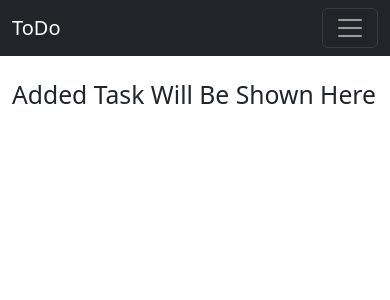
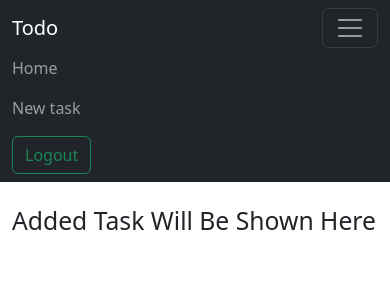
Before and after one commit to Yasir-GitAc/Django-crm-codemy, a Django app: page / in a window 390 px wide, after a click that opens the changed part. Shown: the top 300 px of the page. Run offline with Django 4.2, Linux system fonts and the light colour scheme; a user stored in the database is signed in; data comes from the database, SQL or seed files in the repository; both versions use the stored data as it was after the commit.

Commit message:
'responsive'

```diff
--- a/templates/home.html
+++ b/templates/home.html
@@ -8,14 +8,14 @@
       {% for task in tasks %}
         <div class="container">
           <div class="card" style="width:30rem;">
-            <div class="card-header header-dark bg-dark" style="color: white;">
+            <div class="card-header text-bg-dark mb-3" style="color: white;">
               {{task.title}}
             </div>
             <div class="card-body">
               {% if task.completed %}
                 <h5 class="card-title">Task Completed</h5>
               {% else %}
-                <h5 class="card-title">Task UnCompleted</h5>
+                <h5 class="card-title">Task InCompleted</h5>
               {% endif %}
               <p class="card-text">{{task.description}}</p>
               <a href="{% url "update_task" task.id %}" class="btn btn-outline-success" style="width:5em;">update</a>
--- a/templates/navbar.html
+++ b/templates/navbar.html
@@ -1,32 +1,44 @@
-<nav class="navbar navbar-expand-lg navbar-dark bg-dark">
+<nav class="navbar navbar-expand-lg bg-tertiary navbar-dark bg-dark" >
   <div class="container-fluid">
-    <a class="navbar-brand" href="{% url 'home' %}">ToDo</a>
+    <a class="navbar-brand" href="{% url 'home' %}">Todo</a>
     <button class="navbar-toggler" type="button" data-bs-toggle="collapse" data-bs-target="#navbarSupportedContent" aria-controls="navbarSupportedContent" aria-expanded="false" aria-label="Toggle navigation">
       <span class="navbar-toggler-icon"></span>
     </button>
-    <div class="collapse navbar-collapse" id="navbarTogglerDemo03">
+    <div class="collapse navbar-collapse" id="navbarSupportedContent">
+      {% if user.is_authenticated %}
         <ul class="navbar-nav me-auto mb-2 mb-lg-0">
-        {% if user.is_authenticated %}
           <li class="nav-item">
-          <a class="nav-link" aria-current="page"  href="{% url 'home' %}">Home</a>
+            <a class="nav-link" href="{% url 'home' %}">Home</a>
           </li>
           <li class="nav-item">
             <a class="nav-link" href="{% url 'new_task' %}">New task</a>
           </li>
-        {% if tasks or tasks_uncompleted %}
+          {% if tasks_incompleted %}
             <li class="nav-item">
-            <a class="nav-link" href="{% url 'view_uncompleted' %}">View Uncompleted</a>
+              <a class="nav-link" href="{% url 'view_uncompleted' %}">View Incompleted</a>
             </li>
           {% endif %}
         </ul>
-      <button class="btn btn-outline-success" type="submit">
+        <button class="btn btn-outline-success d-flex">
           <a class="nav-link" href="{% url 'logout' %}">Logout</a>
         </button>
       {% else %}
-        <button class="btn btn-outline-success" style="height: 2.5em; text-align: center;padding: 0px; margin-right: 0.4em;">
+        <ul class="navbar-nav me-auto mb-2 mb-lg-0">
+          <li class="nav-item">
+            <a class="nav-link " href="#"></a>
+          </li>
+          <li class="nav-item">
+            <a class="nav-link" href="#"></a>
+          </li>
+
+          <li class="nav-item">
+            <a class="nav-link " href="#"></a>
+          </li>
+        </ul>
+        <button class="btn btn-outline-success d-flex" style="margin: 0.4em;">
           <a class="nav-link" href="{% url 'register' %}">Register</a>
         </button>
-        <button class="btn btn-outline-success" style="height: 2.5em; text-align: center;padding: 0px; margin-right: 0.4em;">
+        <button class="btn btn-outline-success d-flex" style="margin: 0.4em;">
           <a class="nav-link" href="{% url 'login' %}">Login</a>
         </button>
       {% endif %}
--- a/user/views.py
+++ b/user/views.py
@@ -10,9 +10,9 @@ from . models import Task
 @login_required(login_url='login')
 def home(request):
   user = request.user
-  tasks = user.task_set.all()
-  tasks_completed = user.task_set.filter(completed=True)
-  return render(request,'home.html', {'user':user, 'tasks':tasks})
+  tasks = user.task_set.all().order_by('-created_at')
+  tasks_incompleted = user.task_set.filter(completed=False)
+  return render(request,'home.html', {'user':user, 'tasks':tasks, 'tasks_incompleted':tasks_incompleted})
 
 def view_uncompleted(request):
   user = request.user
```
Also changed, not shown: db.sqlite3. Lines whose indentation alone changed are shown as unchanged.
